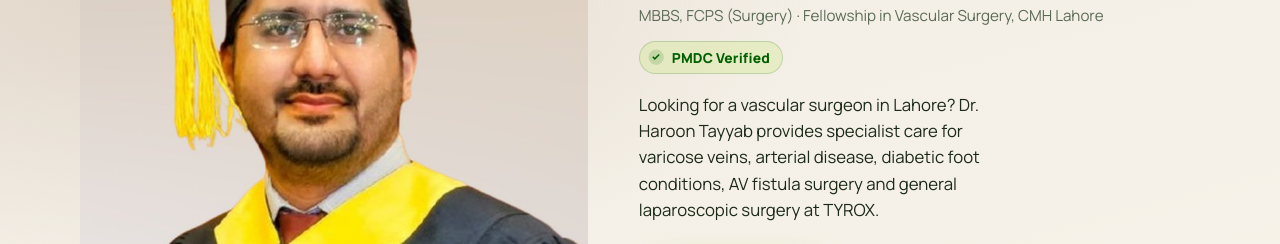
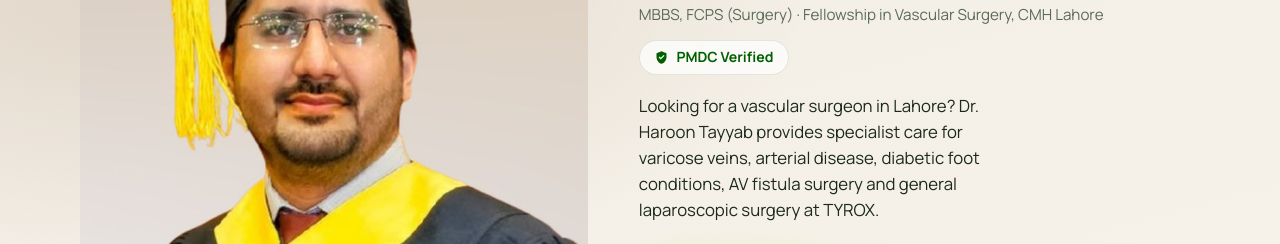
Before and after one commit to SalmanTayyab454/tyrox, a plain HTML site: page Consultants/haroon_tayyab_vascular-surgeon.html in a window 1280 px wide. Shown: the part 402-646 px from the top of the page. Drawn offline with Linux system fonts and the light colour scheme; no server answers.

Commit message:
fix: match PMDC badge icon style to social chips
Co-authored-by: Cursor <cursoragent@cursor.com>

```diff
--- a/Consultants/haroon_tayyab_vascular-surgeon.html
+++ b/Consultants/haroon_tayyab_vascular-surgeon.html
@@ -229,9 +229,8 @@
           <p class="doc-hero__role">Consultant General &amp; Vascular Surgeon · Lahore, Pakistan</p>
           <p class="doc-hero__creds">MBBS, FCPS (Surgery) · Fellowship in Vascular Surgery, CMH Lahore</p>
           <p class="doc-badge" title="Pakistan Medical &amp; Dental Council verified">
-            <svg class="doc-badge__icon" viewBox="0 0 24 24" aria-hidden="true" focusable="false">
-              <circle cx="12" cy="12" r="10" fill="currentColor" opacity="0.14"/>
-              <path fill="currentColor" d="M10.2 15.6 6.8 12.2l1.4-1.4 2 2 5-5 1.4 1.4-6.4 6.4z"/>
+            <svg viewBox="0 0 24 24" aria-hidden="true" focusable="false">
+              <path fill="currentColor" d="M12 2 4 5v6.1c0 5.05 3.4 9.76 8 10.9 4.6-1.14 8-5.85 8-10.9V5l-8-3zm-1.2 13.2-3.4-3.4 1.4-1.4 2 2 4.6-4.6 1.4 1.4-6 6z"/>
             </svg>
             <span>PMDC Verified</span>
           </p>
--- a/styles.css
+++ b/styles.css
@@ -2511,24 +2511,22 @@ body.is-ready .hero-controls {
 .doc-badge {
   display: inline-flex;
   align-items: center;
-  gap: 0.4rem;
+  gap: 0.45rem;
   margin: 0.85rem 0 0;
-  padding: 0.4rem 0.75rem 0.4rem 0.45rem;
+  padding: 0.55rem 0.9rem;
   border-radius: 999px;
-  border: 1px solid rgba(0, 96, 0, 0.18);
-  background: rgba(155, 224, 0, 0.14);
+  border: 1px solid var(--line);
+  background: rgba(255, 255, 255, 0.72);
   color: var(--forest);
-  font-size: 0.86rem;
-  font-weight: 750;
-  letter-spacing: 0.01em;
+  font-size: 0.88rem;
+  font-weight: 700;
   line-height: 1;
 }
 
-.doc-badge__icon {
-  width: 1.15rem;
-  height: 1.15rem;
+.doc-badge svg {
+  width: 15px;
+  height: 15px;
   flex: 0 0 auto;
-  color: var(--forest);
 }
 
 .doc-hero__lede {
```
